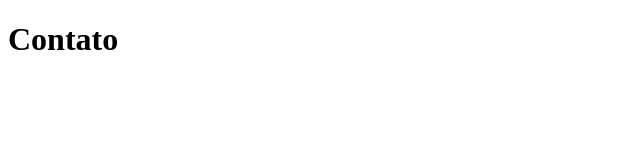
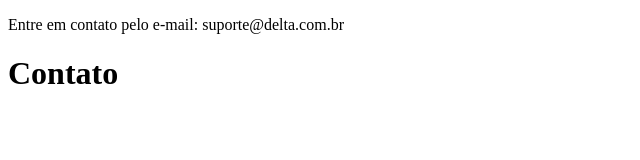
Before and after one commit to mrdavidcavalcante/sistema-de-cadastro, a plain HTML site: page contato.html in a window 1280 px wide. Shown: the whole page, without its empty margins (0-640 px from the left). Drawn offline with Linux system fonts and the light colour scheme.

Commit message:
Adicionando o e-mail de contato

```diff
--- a/contato.html
+++ b/contato.html
@@ -5,6 +5,7 @@
     <meta http-equiv="X-UA-Compatible" content="IE=edge">
     <meta name="viewport" content="width=device-width, initial-scale=1.0">
     <title>Contato</title>
+    <p>Entre em contato pelo e-mail: suporte@delta.com.br</p>
 </head>
 <body>
     <h1>Contato</h1>
```
